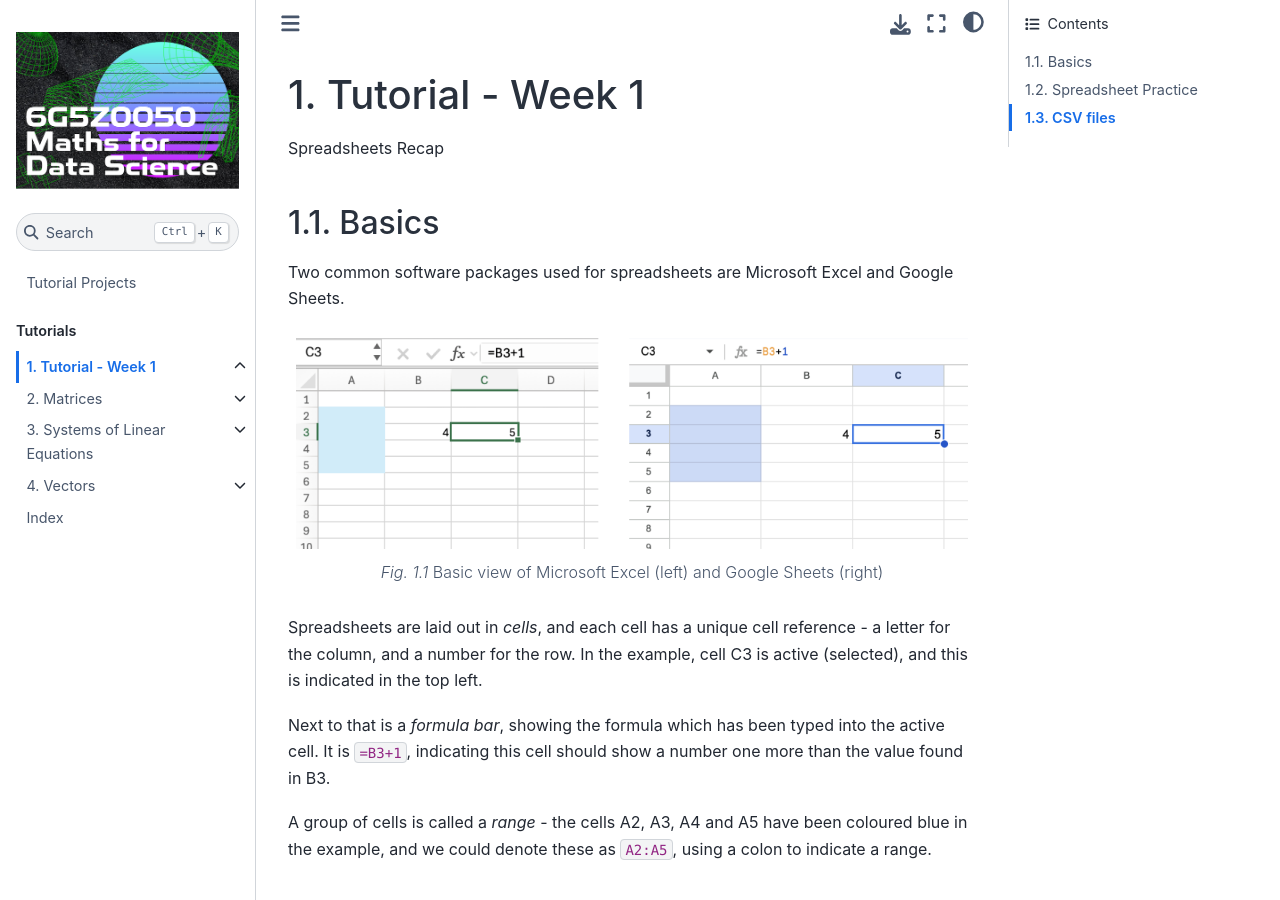
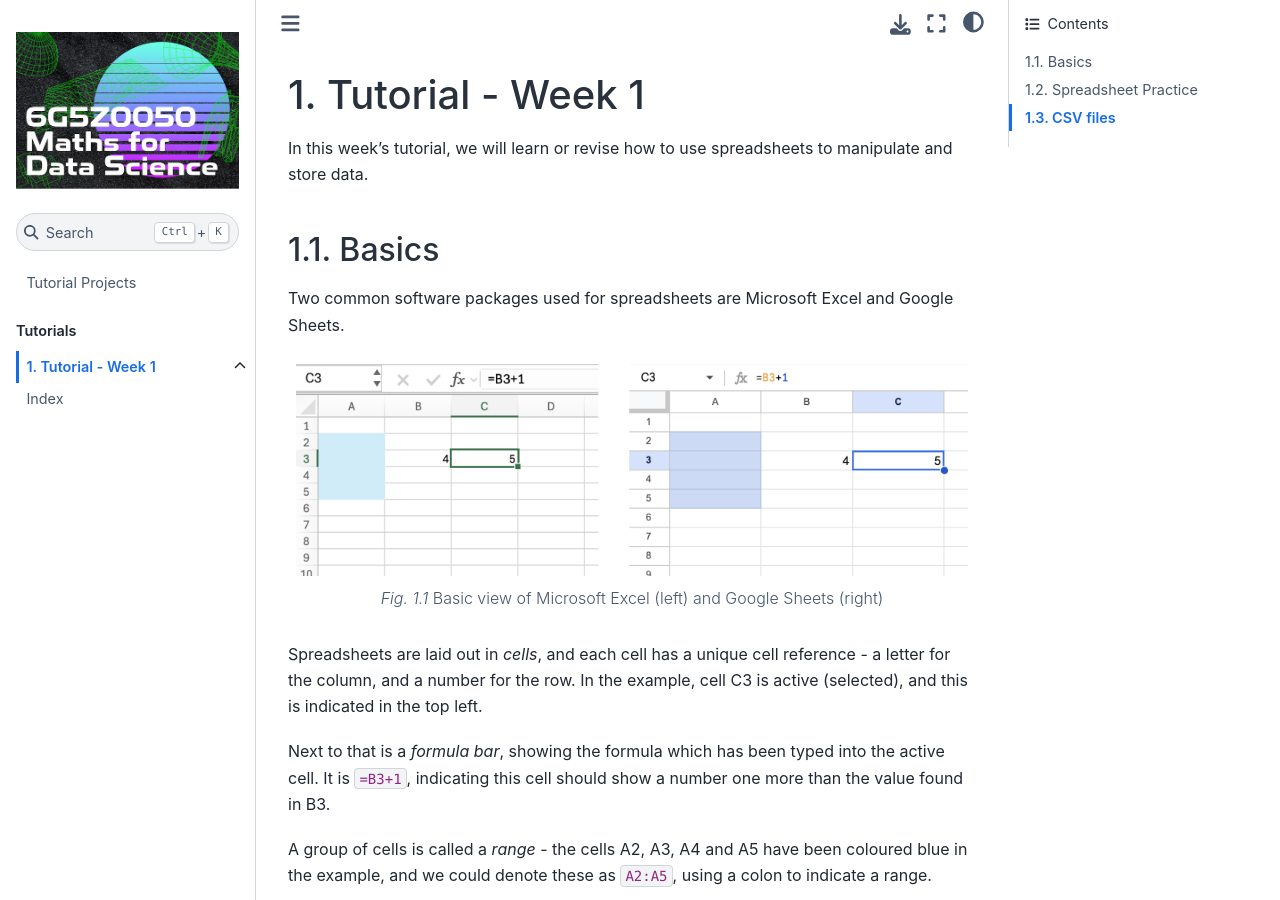
Before and after one commit to katiesteckles/MFDS-Tutorials, a Jupyter Book: the page built from _pages/0_Excel.md, in a window 1280 px wide and 900 px high. Built offline with Jupyter Book 1.0.4 settings and Sphinx 7.4.7 and the Sphinx Book theme 1.1.4, drawn with Linux system fonts in a browser that asks for light colours; some of the changed lines change nothing that is shown.

Commit message:
Remove toc entries not needed yet

```diff
--- a/_pages/0_Excel.md
+++ b/_pages/0_Excel.md
@@ -1,7 +1,7 @@
 
 # Tutorial - Week 1
 
-Spreadsheets Recap
+In this week's tutorial, we will learn or revise how to use spreadsheets to manipulate and store data.
 
 ## Basics
 
--- a/_toc.yml
+++ b/_toc.yml
@@ -9,21 +9,12 @@ parts:
 - caption: Tutorials
   numbered: 3
   chapters:
+
   - file: _pages/0_Excel
     sections:
     - glob: _pages/0*
 
-  - file: _pages/1_Probability_Stats
-    sections:
-    - glob: _pages/1*
 
-  - file: _pages/2_Descriptive_Stats
-    sections:
-    - glob: _pages/2*
-
-  - file: _pages/3_Probability_Distributions
-    sections:
-    - glob: _pages/3*
 
 - caption: ""
   numbered: false
```
